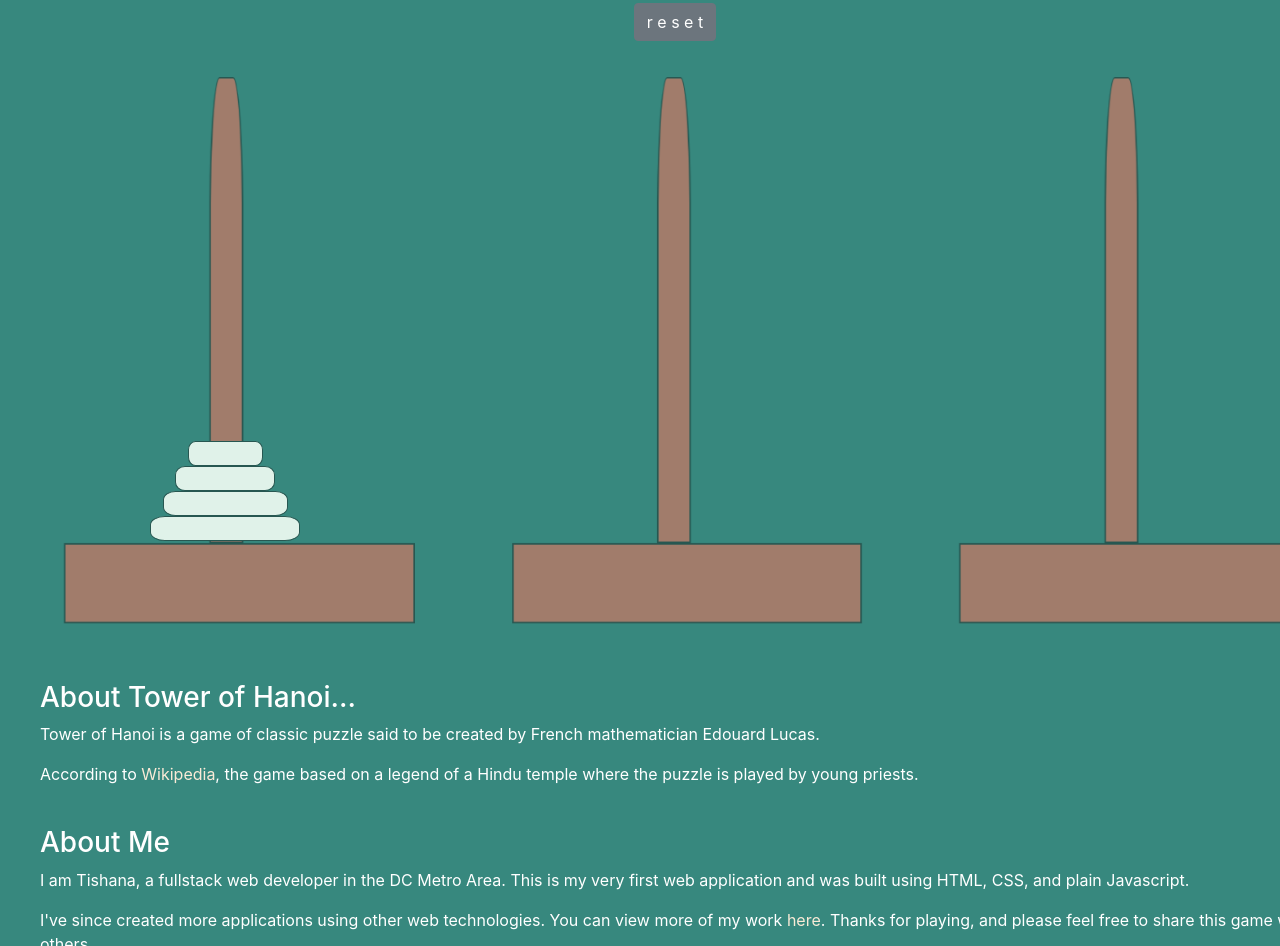
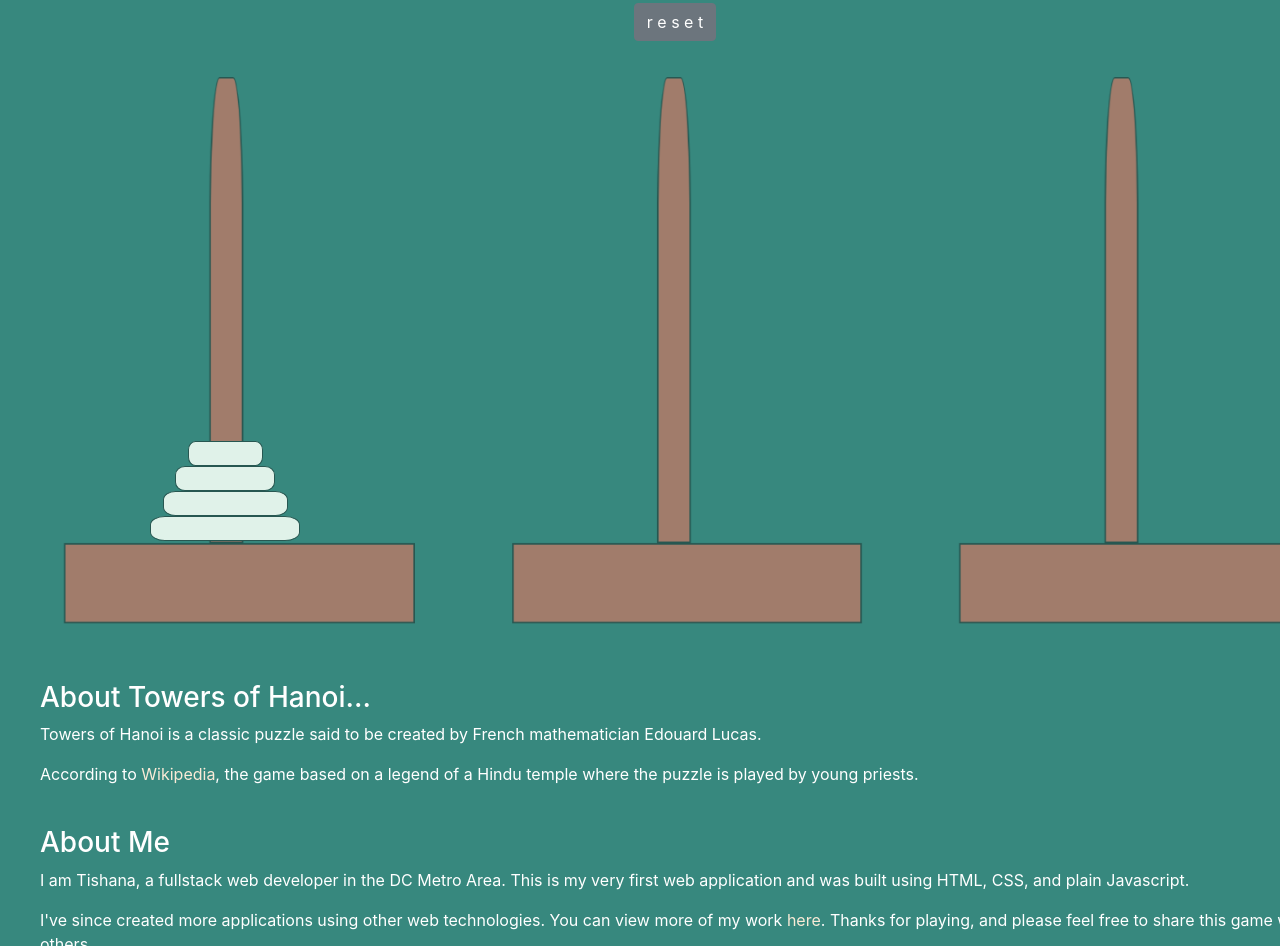
Before and after one commit to tishana/tower-of-hanoi, a plain HTML site: page index.html in a window 1280 px wide. Shown: the part 210-1156 px from the top of the page. Drawn offline with nearby package versions, Linux system fonts and the light colour scheme.

Commit message:
Typo changes

```diff
--- a/index.html
+++ b/index.html
@@ -39,8 +39,8 @@
     </div>
 
     <div id="about">
-        <h3>About Tower of Hanoi...</h3>
-        <p>Tower of Hanoi is a game of classic puzzle said to be created by French mathematician Edouard Lucas.</p>
+        <h3>About Towers of Hanoi...</h3>
+        <p>Towers of Hanoi is a classic puzzle said to be created by French mathematician Edouard Lucas.</p>
         <p>According to <a class="link" href="https://en.wikipedia.org/wiki/Tower_of_Hanoi" target="_blank">Wikipedia</a>,
             the game
             based on a legend of a Hindu temple where the puzzle is played by young priests.</p>
```
